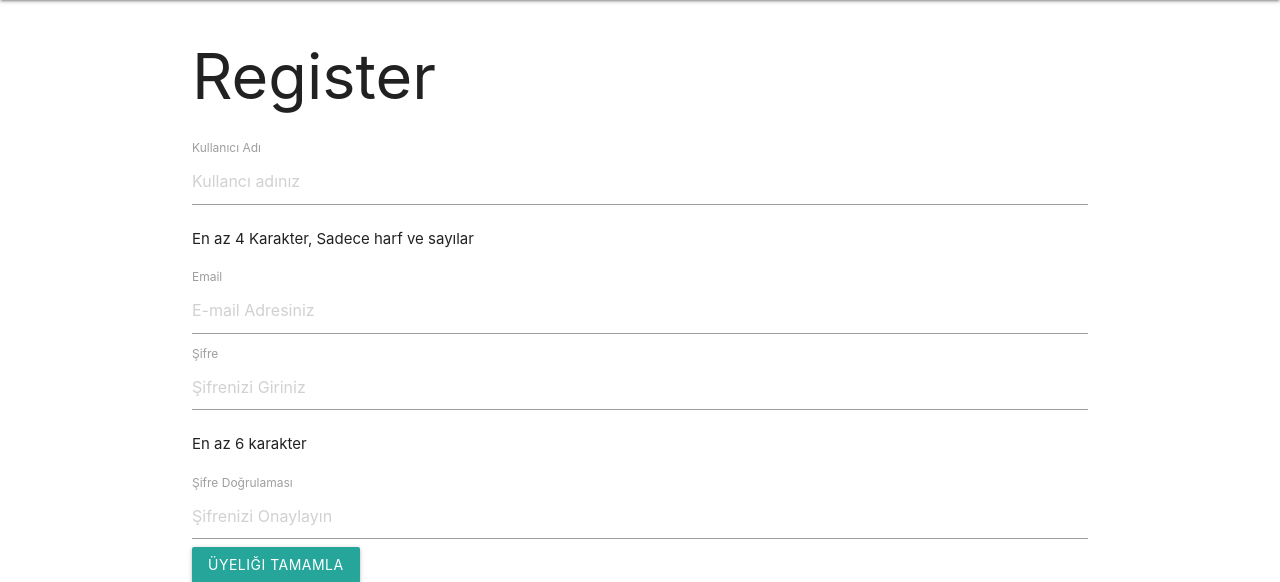
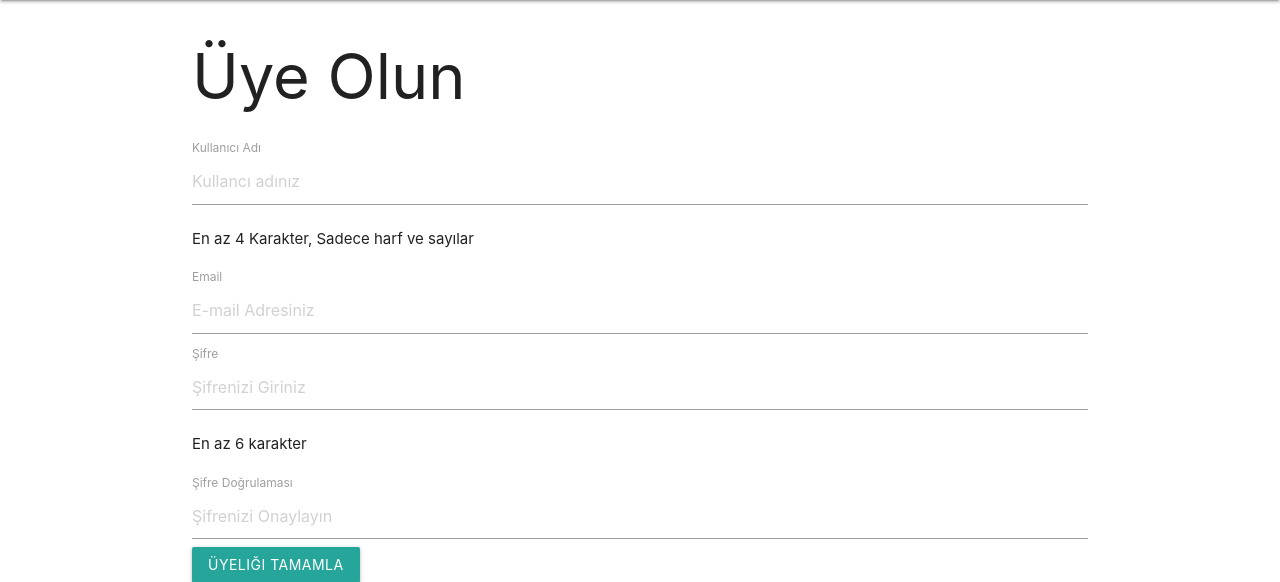
Before and after one commit to MarlonJD/NatureLover, a CodeIgniter app: page /natureLover/user/register in a window 1280 px wide. Shown: the part 64-646 px from the top of the page. Run offline with CodeIgniter, Linux system fonts and the light colour scheme; some libraries are stand-ins or nearby versions.

Commit message:
Fix User Text

```diff
--- a/application/views/user/register/register.php
+++ b/application/views/user/register/register.php
@@ -17,7 +17,7 @@
 		<?php endif; ?>
 		<div class="col-md-12">
 			<div class="page-header">
-				<h1>Register</h1>
+				<h1>Üye Olun</h1>
 			</div>
 			<?= form_open() ?>
 				<div class="form-group">
```
